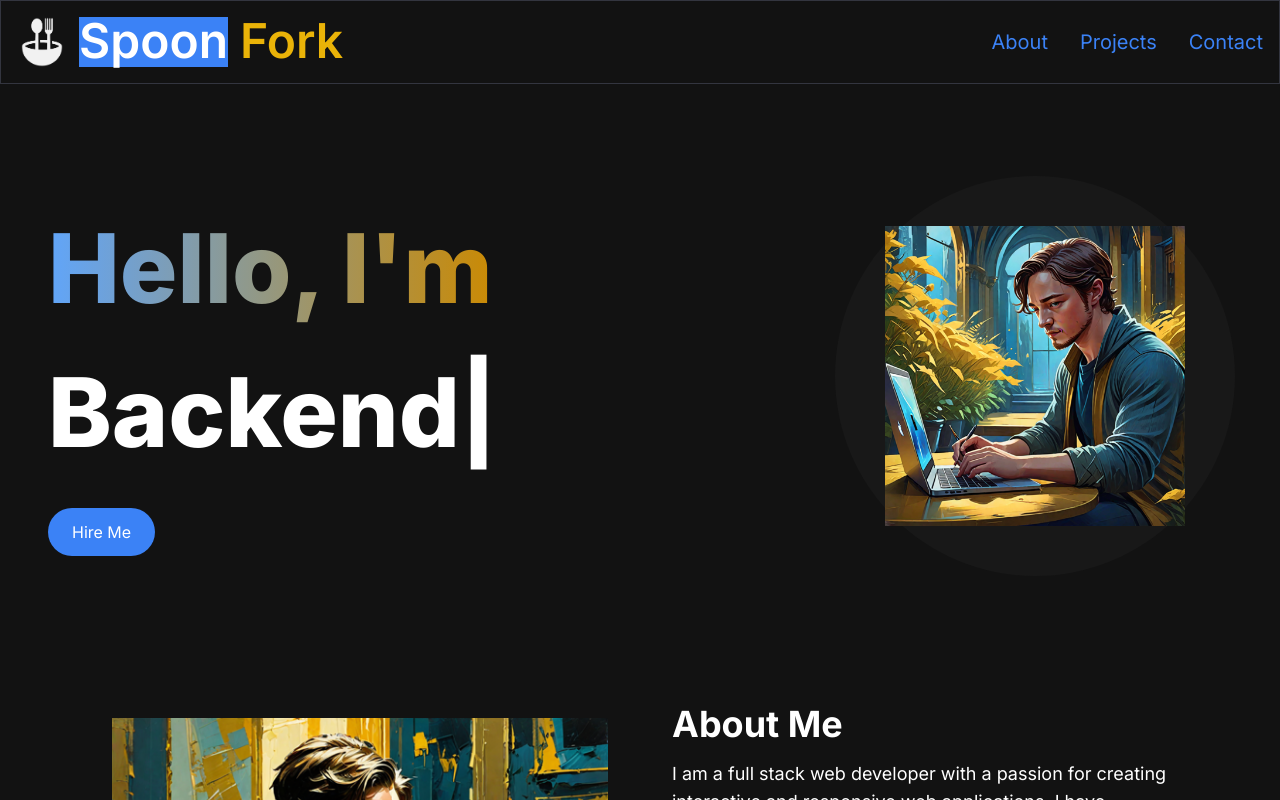
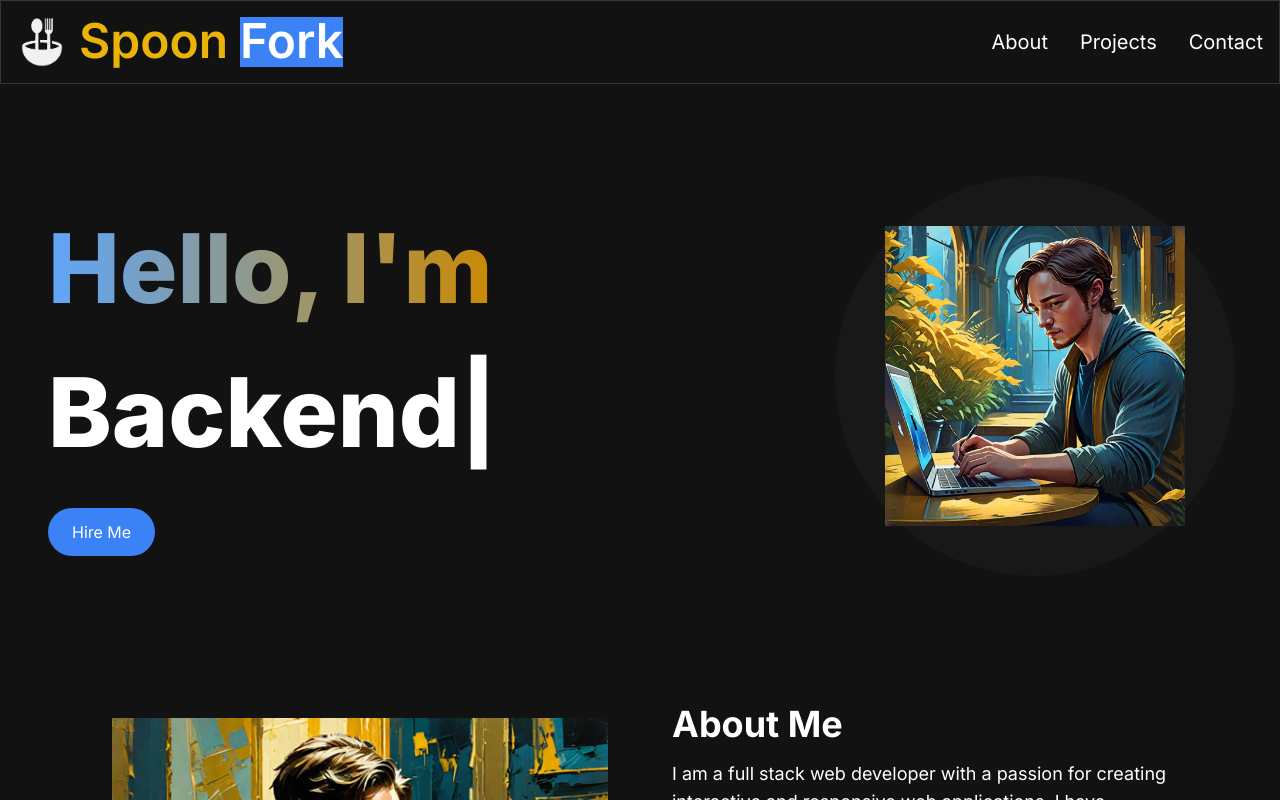
Before and after one commit to BDunnCode/nextjsportfolio, a Next.js app: page / in a window 1280 px wide. Shown: the top 800 px of the page. Built offline with nearby package versions, Linux system fonts and the light colour scheme.

Commit message:
next commit

```diff
--- a/src/app/components/EmailSection.jsx
+++ b/src/app/components/EmailSection.jsx
@@ -119,7 +119,7 @@ const EmailSection = () => {
             </div>
             <button
               type="submit"
-              className="bg-primary-500 hover:bg-primary-600 text-white font-medium py-2.5 px-5 rounded-lg w-full"
+              className="bg-primary-500 hover:bg-yellow-600 text-white hover:text-black font-medium py-2.5 px-5 rounded-lg w-full"
             >
               Send Message
             </button>
--- a/src/app/components/NavLink.jsx
+++ b/src/app/components/NavLink.jsx
@@ -4,7 +4,7 @@ const NavLink = ({ href, title }) => {
   return (
     <Link
       href={href}
-      className="block py-2 pl-3 pr-4 text-primary-500 sm:text-xl rounded md:p-0 hover:text-yellow-500"
+      className="block py-2 pl-3 pr-4 text-white sm:text-xl rounded md:p-0 hover:text-primary-500"
     >
       {title}
     </Link>
--- a/src/app/components/Navbar.jsx
+++ b/src/app/components/Navbar.jsx
@@ -38,8 +38,8 @@ const Navbar = () => {
               height={50}
               width={50}
             />
-            <span className="text-white bg-primary-500">Spoon</span>
-            <span className="text-yellow-500">Fork</span>
+            <span className="text-yellow-500">Spoon</span>
+            <span className="bg-primary-500">Fork</span>
           </div>
 
         </Link>
--- a/src/app/components/TabButton.jsx
+++ b/src/app/components/TabButton.jsx
@@ -11,7 +11,7 @@ const TabButton = ({ active, selectTab, children }) => {
 
   return (
     <button onClick={selectTab}>
-      <p className={`mr-3 font-semibold hover:text-white ${buttonClasses}`}>
+      <p className={`mr-3 font-semibold hover:text-yellow-500 ${buttonClasses}`}>
         {children}
       </p>
       <motion.div
```
